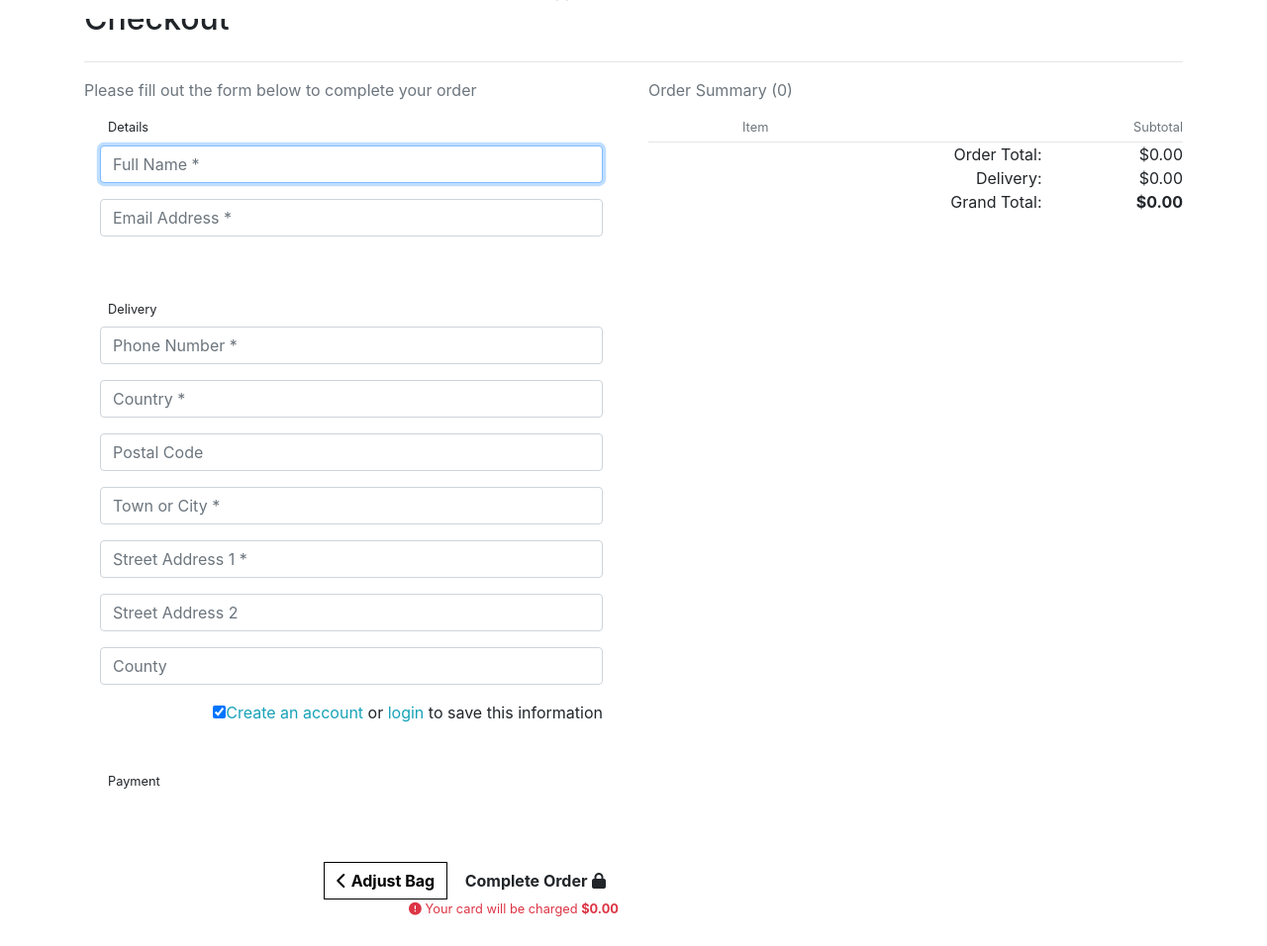
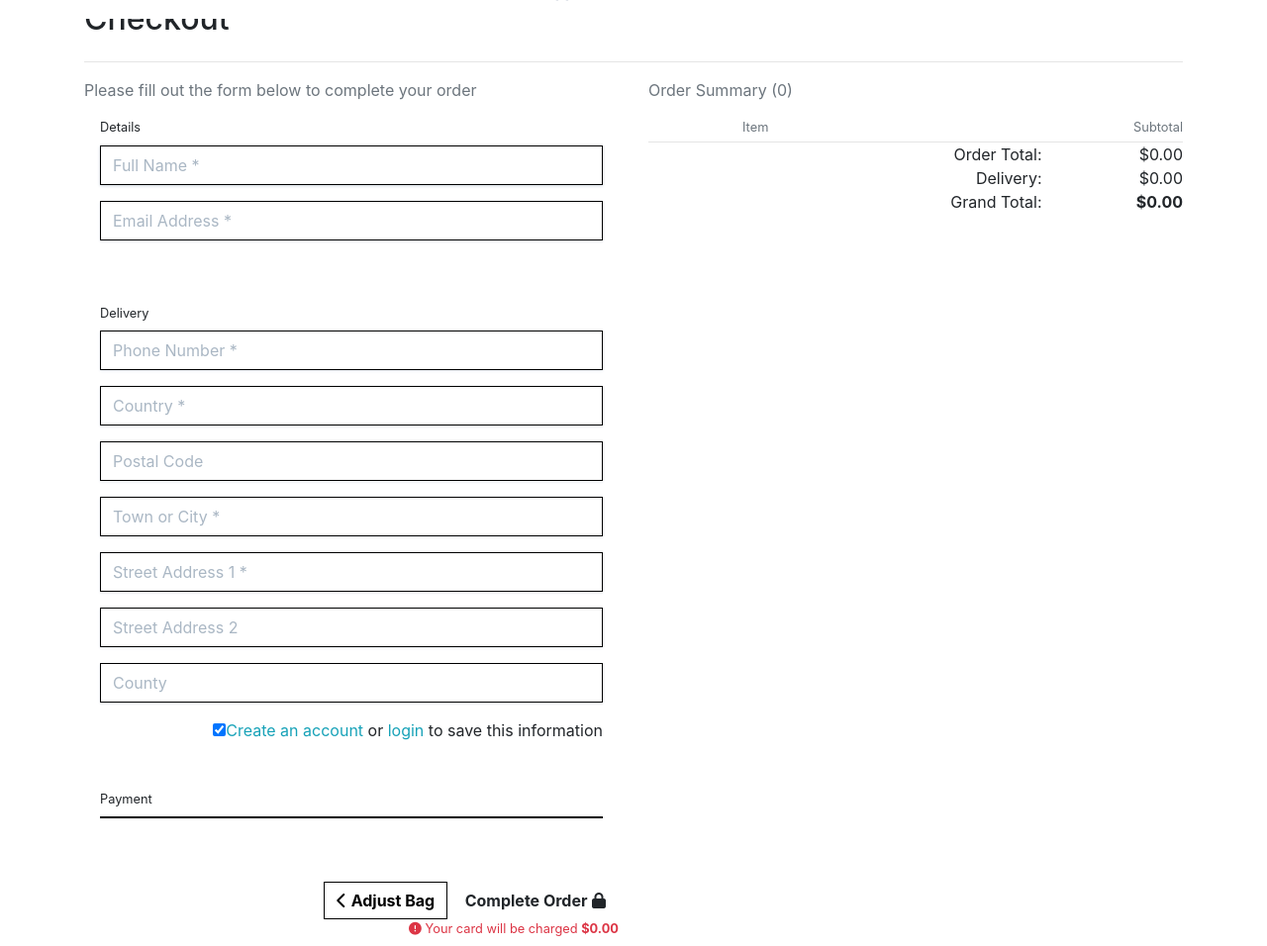
Before and after one commit to Shazi-dani/smart_tech_v1, a Django app: template checkout/templates/checkout/checkout.html in a window 1280 px wide. Shown: the part 129-1085 px from the top of the page at 99% size. Before the commit the page ends 1055 px from the top, so only its background shows below. Run offline with Django 3.2, Linux system fonts and the light colour scheme; the template is opened without the code that fills it: values that come from a table or form of the project are taken from there, others are empty; some libraries are stand-ins or nearby versions.

Commit message:
added stripe elements

```diff
--- a/checkout/static/checkout/css/checkout.css
+++ b/checkout/static/checkout/css/checkout.css
@@ -0,0 +1,78 @@
+.StripeElement,
+.stripe-style-input {
+  box-sizing: border-box;
+  height: 40px;
+  padding: 10px 12px;
+  border: 1px solid transparent;
+  border-radius: 0px;
+  background-color: white;
+  box-shadow: 0 1px 3px 0 #e6ebf1;
+  -webkit-transition: box-shadow 150ms ease;
+  transition: box-shadow 150ms ease;
+}
+
+.StripeElement--focus,
+.stripe-style-input:focus,
+.stripe-style-input:active {
+  box-shadow: 0 1px 3px 0 #cfd7df;
+}
+
+.StripeElement--webkit-autofill {
+  background-color: #fefde5 !important;
+}
+
+.stripe-style-input::placeholder {
+    color: #aab7c4;
+}
+
+.fieldset-label {
+    position: relative;
+    right: .5rem;
+}
+
+#payment-form .form-control,
+#card-element {
+    color: #000;
+    border: 1px solid #000;
+}
+
+select,
+select option {
+    color: #000000;
+}
+
+select:invalid,
+select option[value=""] {
+    color: #aab7c4 !important;
+}
+
+
+#loading-overlay {
+	display: none;
+	position: fixed;
+    top: 0;
+    left: 0;
+    width: 100%;
+    height: 100%;
+    background: rgba(23, 162, 184, .85);
+    z-index: 9999;
+}
+
+.loading-spinner {
+	display: flex;
+    align-items: center;
+    justify-content: center;
+    margin: 0;
+    height: 100%;
+}
+
+.fieldset-label {
+    position: relative;
+    right: .5rem;
+}
+
+#payment-form .form-control,
+#card-element {
+    color: #000;
+    border: 1px solid #000;
+}
--- /dev/null
+++ b/checkout/static/checkout/js/stripe_elements.js
@@ -0,0 +1,24 @@
+var stripe_public_key = $('#id_stripe_public_key').text().slice(1, -1);
+var stripe_secret = $('#id_client_secret').text().slice(1, -1);
+
+var stripe = Stripe(stripe_public_key);
+var elements = stripe.elements();
+
+var style = {
+    base: {
+        color: '#000',
+        fontFamily: '"Helvetica Neue", Helvetica, sans-serif',
+        fontSmoothing: 'antialiased',
+        fontSize: '16px',
+        '::placeholder': {
+            color: '#aab7c4'
+        }
+    },
+    invalid: {
+        color: '#dc3545',
+        iconColor: '#dc3545'
+    }
+};
+
+var card = elements.create('card', {style:style});
+card.mount('#card-element');
--- a/checkout/templates/checkout/checkout.html
+++ b/checkout/templates/checkout/checkout.html
@@ -144,3 +144,11 @@
     </div>
 </div>
 {% endblock %}
+
+
+{% block postloadjs %}
+    {{ block.super }}
+    {{ stripe_public_key|json_script:"id_stripe_public_key" }}
+    {{ client_secret|json_script:"id_client_secret" }}
+    <script src="{% static 'checkout/js/stripe_elements.js' %}"></script>
+{% endblock %}
--- a/checkout/views.py
+++ b/checkout/views.py
@@ -15,6 +15,8 @@ def checkout(request):
 
     context = {
         'order_form': order_form,
+        'stripe_public_key': 'pk_test_51Q9NZFP7QGRbJ8TNXGaPT6CTd7Okeb0XFa1gC270OQhgbVtySoSHydgv5qUPfcdAP9GEdYrwt04iQNMUODo7etow00wTXwpxEk',
+        'client_secret': 'test client secret'
     }
 
     return render(request, template, context)
```
